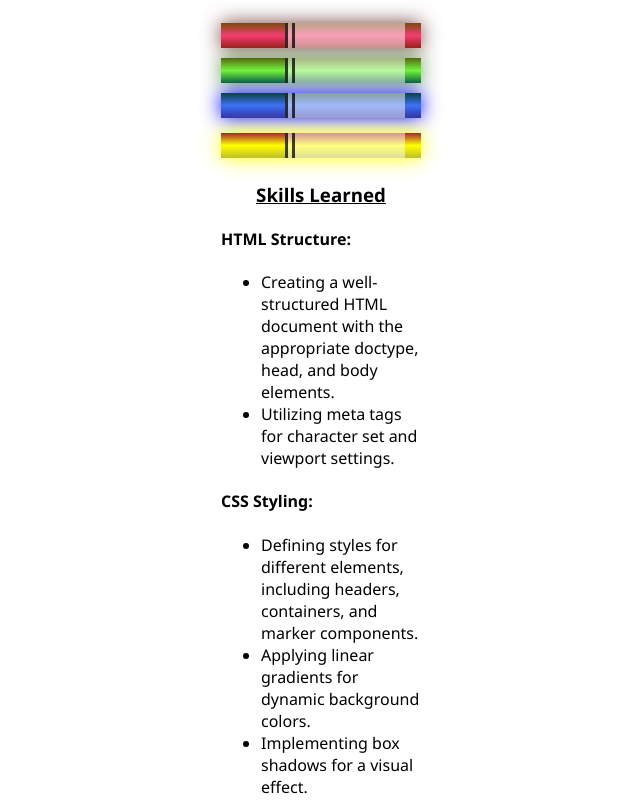
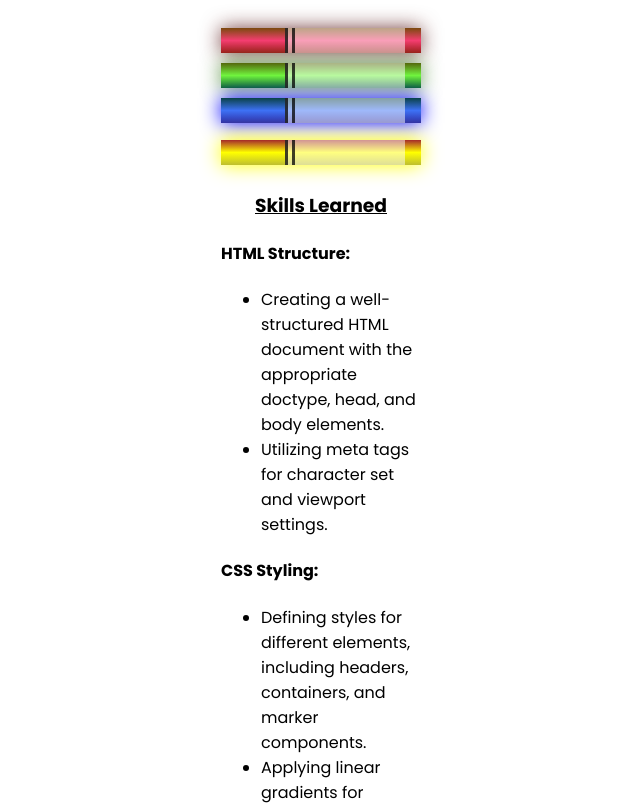
Before and after one commit to jeffreyortiz/css-color-markers, a plain HTML site: page index.html in a window 1280 px wide. Shown: the part 83-886 px from the top of the page, without its empty margins (319-959 px from the left). Drawn offline with Linux system fonts and the light colour scheme.

Commit message:
updated font

```diff
--- a/index.html
+++ b/index.html
@@ -6,6 +6,7 @@
     <link rel="icon" href="marker-tip.png">
     <title>Colored Markers</title>
     <link rel="stylesheet" href="styles.css">
+    <link href="https://fonts.googleapis.com/css2?family=Poppins:wght@300;400;700&display=swap" rel="stylesheet">
   </head>
   <body>
     <h1>CSS Color Markers</h1>
--- a/styles.css
+++ b/styles.css
@@ -1,5 +1,5 @@
 body {
-  font-family: 'Segoe UI', sans-serif;
+  font-family: 'Poppins', sans-serif;
 }
 
 h1 {
```
